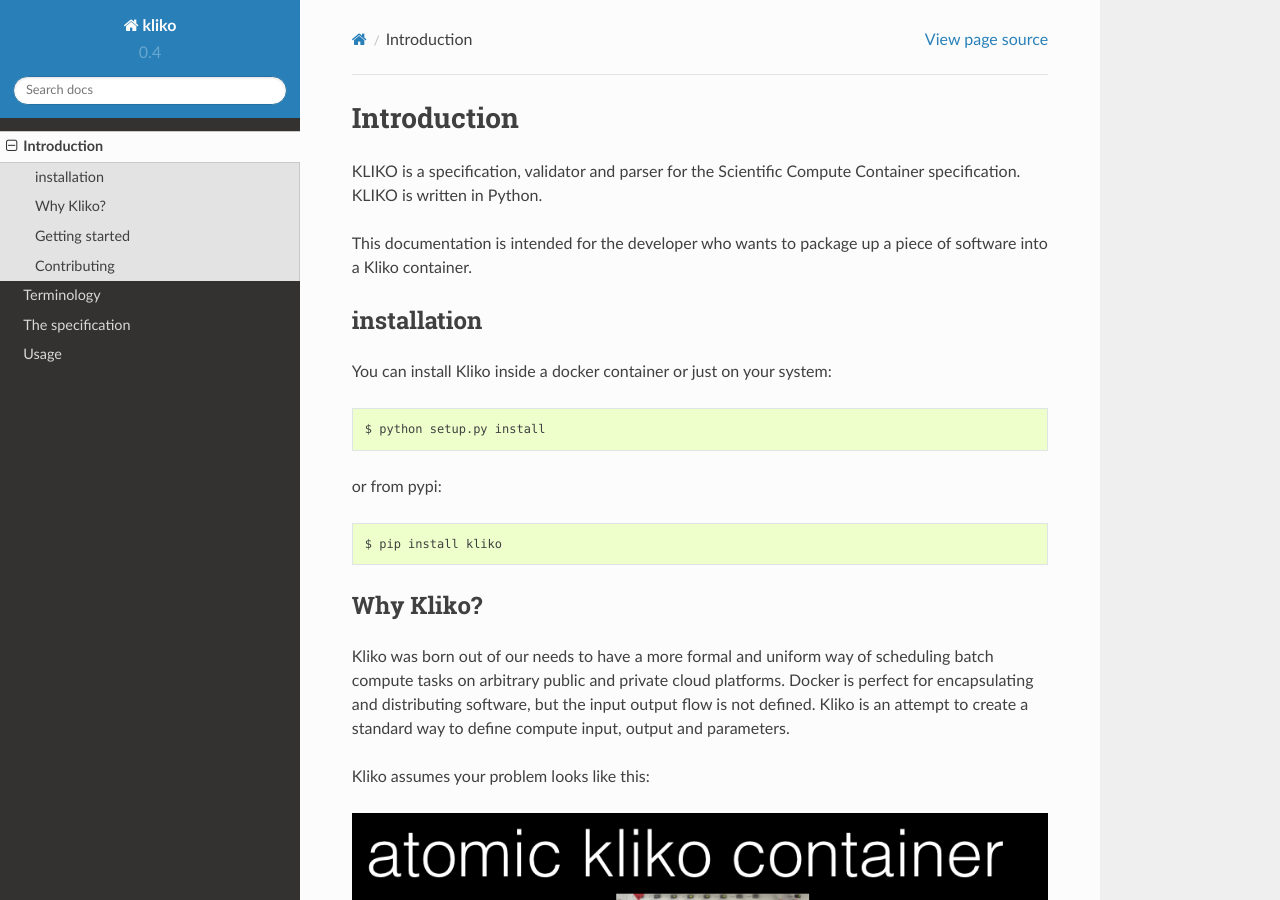
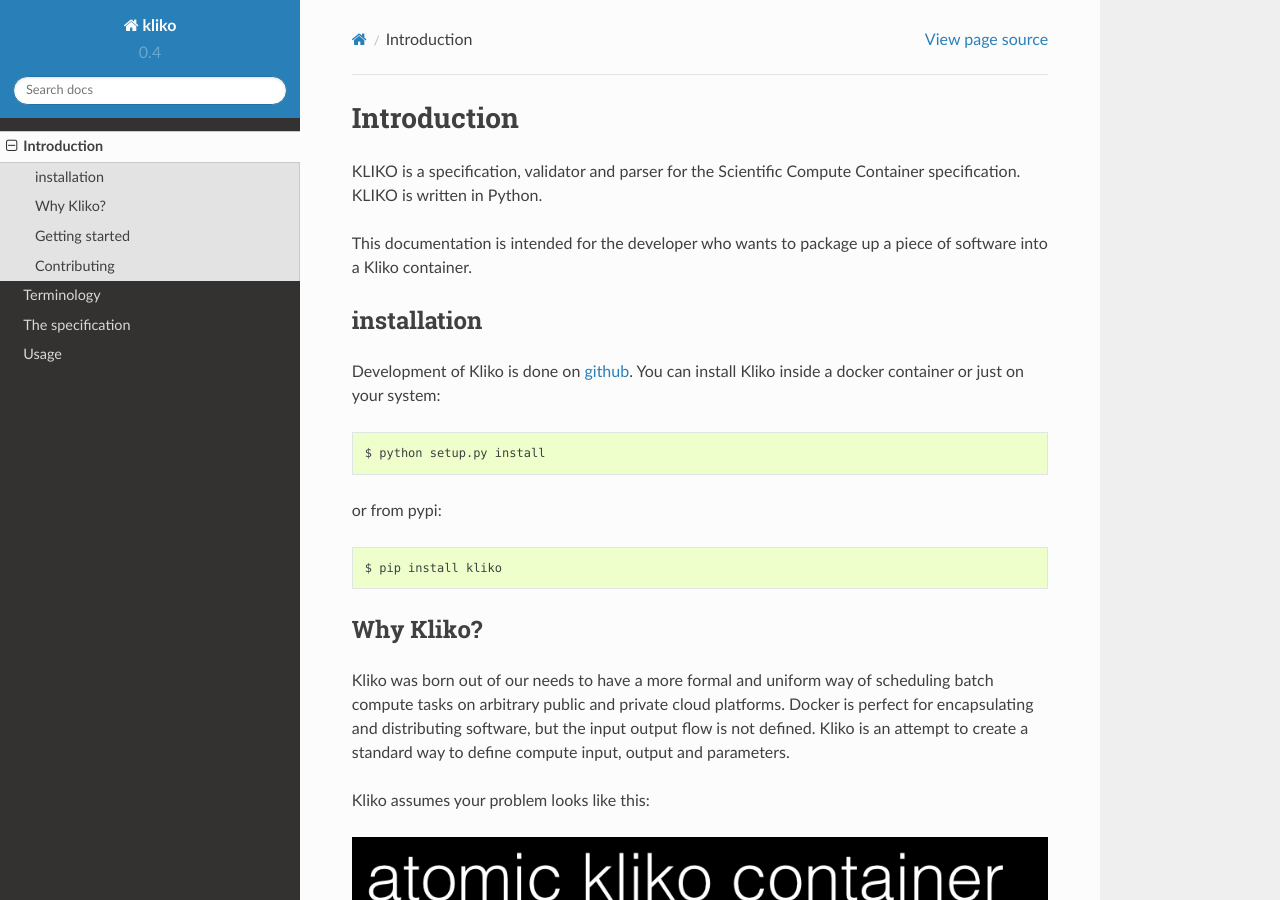
Before and after one commit to gijzelaerr/kliko, a Sphinx documentation site: the page built from doc/introduction.rst, in a window 1280 px wide and 900 px high. Built offline with Sphinx 7.4.7 and the Read the Docs theme 2.0.0, drawn with Linux system fonts in a browser that asks for light colours.

Commit message:
add link to github

```diff
--- a/doc/introduction.rst
+++ b/doc/introduction.rst
@@ -10,7 +10,8 @@ This documentation is intended for the developer who wants to package up a piece
 installation
 ============
 
-You can install Kliko inside a docker container or just on your system::
+Development of Kliko is done on `github <https://github.com/gijzelaerr/kliko>`_. You can install Kliko inside a docker
+container or just on your system::
 
     $ python setup.py install
 
```
